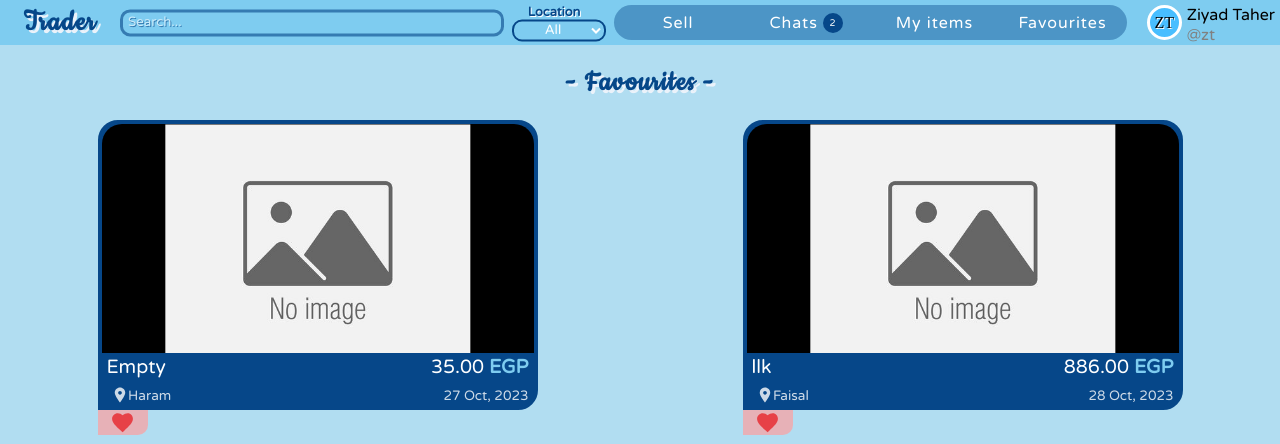
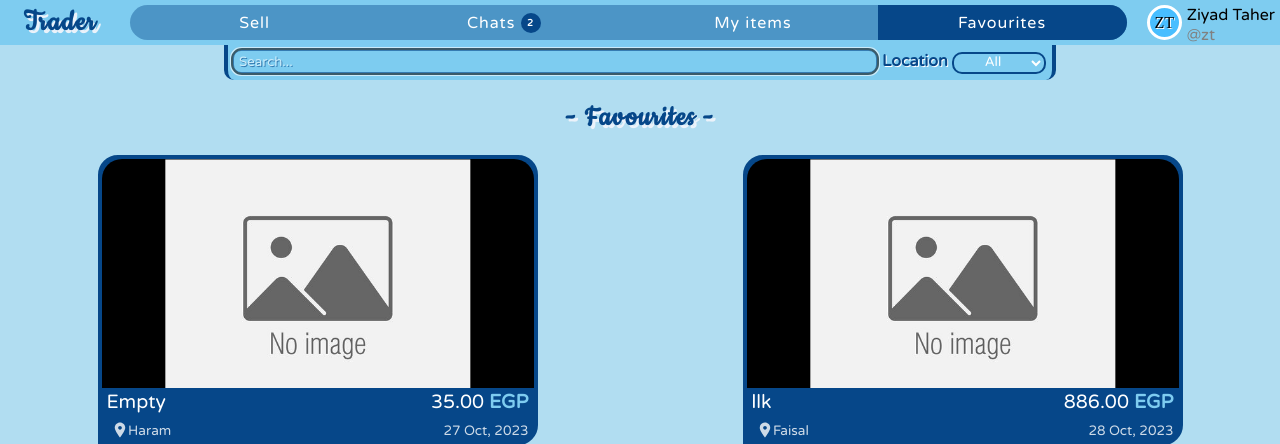
Before and after one commit to DeAdShOt99000/trader, a Flask app: page /favourites in a window 1280 px wide. Shown: the top 444 px of the page. Run offline with Flask 3, Linux system fonts and the light colour scheme; a user stored in the database is signed in; some libraries are stand-ins or nearby versions; some web fonts are replaced.

Commit message:
Improving UI

```diff
--- a/app/static/css/base.css
+++ b/app/static/css/base.css
@@ -21,8 +21,54 @@ nav {
     height: 45px;
 }
 
-.nav-search {
-    grid-template-columns: 120px 30% 100px 1fr auto;
+.search-location-cont {
+    display: grid;
+    grid-template-columns: 1fr auto;
+    padding: 3px;
+    background-color: #7eccf0;
+    height: 35px;
+    width: 65%;
+    margin: auto;
+    border-bottom-left-radius: 10px;
+    border-bottom-right-radius: 10px;
+    border-right: 4px solid #064789;
+    border-left: 4px solid #064789;
+}
+
+.search-location-cont .search {
+    border-radius: 10px;
+    padding: 5px;
+    height: 1.7rem;
+    border: 3px solid #064789;
+    background-color: #7eccf0;
+    opacity: 0.6;
+}
+
+.search-location-cont .search::placeholder {
+    color: white;
+    text-shadow: 1px 1px #064789;
+}
+
+.search-location-cont .search:hover {
+    opacity: 1;
+}
+
+.search-location-cont .location-cont {
+    padding: 3px;
+    color: #064789;
+    font-weight: bolder;
+    text-shadow: 1px 1px white;
+}
+
+.search-location-cont .location {
+    background-color: #7eccf0;
+    border: 2px solid #064789;
+    border-radius: 10px;
+    color: white;
+    width: fit-content;
+    height: fit-content;
+    padding: 0 3px;
+    text-align: center;
 }
 
 .app-name, .pge-header {
@@ -43,51 +89,6 @@ nav {
     transform: scale(104%);
 }
 
-nav .search {
-    position: relative;
-    top: 50%;
-    transform: translateY(-50%);
-    border-radius: 10px;
-    padding: 5px;
-    height: 1.7rem;
-    border: 3px solid #064789;
-    background-color: #7eccf0;
-    opacity: 0.6;
-}
-
-nav .search::placeholder {
-    color: white;
-    text-shadow: 1px 1px #064789;
-}
-
-nav .search:hover {
-    opacity: 1;
-}
-
-nav .location-cont {
-    position: relative;
-    top: 50%;
-    transform: translateY(-50%);
-    margin: 0 5px;
-    padding: 3px;
-    color: #064789;
-    font-weight: bolder;
-    font-size: 0.8rem;
-    text-shadow: 1px 1px white;
-    text-align: center;
-}
-
-nav .location {
-    background-color: #7eccf0;
-    border: 2px solid #064789;
-    border-radius: 10px;
-    color: white;
-    width: fit-content;
-    height: fit-content;
-    padding: 0 3px;
-    text-align: center;
-}
-
 .all-links {
     display: flex;
     justify-content: space-evenly;
@@ -97,6 +98,15 @@ nav .location {
     height: 35px;
     border-radius: 20px;
     margin: 5px 10px;
+}
+
+.all-links .selected {
+    background-color: #064789;
+}
+
+.all-links .selected .unread-msgs {
+    background-color: white;
+    color: #064789;
 }
 
 .all-links .nav-link:first-of-type {
@@ -132,6 +142,7 @@ nav .location {
     background-color: #064789;
     border-radius: 50%;
     font-size: 0.6rem;
+    font-weight: bolder;
     width: 20px;
     height: 20px;
     justify-content: center;
@@ -196,6 +207,7 @@ nav .location {
     background-color: #064789;
     text-align: center;
     padding: 5px 10px;
+    border-top: 3.5px solid #B1DDF1;
 }
 
 .logout, .login, .signup {
@@ -205,7 +217,7 @@ nav .location {
 }
 
 .logout {
-    bottom: -30px;
+    bottom: -32px;
     left: 50%;
     transform: translateX(-50%);
 }
@@ -215,7 +227,7 @@ nav .location {
 }
 
 .login-signup {
-    bottom: -54px;
+    bottom: -56px;
     flex-direction: column;
     align-items: center;
     gap: 5px;
@@ -238,3 +250,19 @@ nav .location {
     z-index: 2;
     opacity: 0;
 }
+
+@media screen and (max-width: 650px){
+    .search-location-cont {
+        width: 100%;
+    }
+
+    .all-links {
+        font-size: 0.8rem;
+        margin: 5px 3px;
+    }
+
+    nav {
+        grid-template-columns: 85px 1fr auto;
+    }
+
+}
--- a/app/static/js/search-location.js
+++ b/app/static/js/search-location.js
@@ -7,6 +7,8 @@
     // Get DOM elements for location dropdown and search input
     const location = document.querySelector('.location');
     const search = document.querySelector('.search');
+
+    search.focus();
 
     // Function to highlight search results in the given text
     function highlight(text, word){
--- a/app/templates/all-contacts.html
+++ b/app/templates/all-contacts.html
@@ -6,6 +6,8 @@
     <link rel="stylesheet" href="{{ url_for('static', filename='css/all-contacts.css') }}">
     <script src="{{ url_for('static', filename='js/all-contacts.js') }}" defer></script>
 {% endblock head %}
+
+{% block all_contacts_page %}selected{% endblock %}
 
 {% block content %}
 
--- a/app/templates/auth/login.html
+++ b/app/templates/auth/login.html
@@ -47,4 +47,7 @@
         </fieldset>
         <h4 class="signup-login-switch">Don't have an account? <a href="{{ url_for('signup') }}{% if next %}?next={{ next }}{% endif %}">Sign Up!</a></h4>
     </form>
+    <script>
+        document.getElementById('username_email').focus();
+    </script>
 {% endblock %}
--- a/app/templates/base.html
+++ b/app/templates/base.html
@@ -8,8 +8,7 @@
     <link rel="stylesheet" href="{{ url_for('static', filename='css/partials/user-card.css') }}">
     <link rel="shortcut icon" href="{{ url_for('static', filename='favicon.ico') }}" type="image/x-icon">
     <script src="{{ url_for('static', filename='js/base.js') }}" defer></script>
-    {% block head %}
-    {% endblock %}
+    {% block head %}{% endblock %}
 </head>
 <body>
     {% block nav %}
@@ -17,14 +16,11 @@
             <nav class="{% block nav_search %}{% endblock %}">
                 <a href="{{ url_for('index') }}" class="app-name">Trader</a>
 
-                {% block search_location %}
-                {% endblock %}
-
                 <div class="all-links">
-                    <a href="{{ url_for('sell') }}" class="nav-link">Sell</a>
-                    <a href="{{ url_for('all_contacts') }}" class="nav-link">Chats <span class="unread-msgs"></span></a>
-                    <a href="{{ url_for('my_items') }}" class="nav-link">My items</a>
-                    <a href="{{ url_for('favourites') }}" class="nav-link">Favourites</a>
+                    <a href="{{ url_for('sell') }}" class="nav-link {% block sell_page %}{% endblock %}">Sell</a>
+                    <a href="{{ url_for('all_contacts') }}" class="nav-link {% block all_contacts_page %}{% endblock %}">Chats <span class="unread-msgs"></span></a>
+                    <a href="{{ url_for('my_items') }}" class="nav-link {% block my_items_page %}{% endblock %}">My items</a>
+                    <a href="{{ url_for('favourites') }}" class="nav-link {% block favourites_page %}{% endblock %}">Favourites</a>
                 </div>
 
                 <div class="user-card-cont">
@@ -39,17 +35,18 @@
                         </div>
                     {% endif %}
                 </div>
+            </nav>
 
-            </nav>
+            {% block search_location %}{% endblock search_location %}
         </header>
 
         {% for category, message in get_flashed_messages(with_categories=true) %}
             <div class="{{ category }}-message">{{ message }}</div>
         {% endfor %}
-    {% endblock %}
 
-    {% block content %}
-    {% endblock %}
+    {% endblock nav %}
+
+    {% block content %}{% endblock content %}
 
     {% block unread_msgs_script %}
         {% if current_user.is_authenticated %}
@@ -84,6 +81,6 @@
                 })()
             </script>
         {% endif %}
-    {% endblock %}
+    {% endblock unread_msgs_script %}
 </body>
 </html>
--- a/app/templates/favourites.html
+++ b/app/templates/favourites.html
@@ -7,20 +7,10 @@
     <script src="{{ url_for('static', filename='js/search-location.js') }}" defer></script>
 {% endblock %}
 
-{% block nav_search %}nav-search{% endblock %}
+{% block favourites_page %}selected{% endblock %}
+
 {% block search_location %}
-    <input type="search" class="search" placeholder="Search...">
-    <div class="location-cont">
-        <div>Location</div>
-        <select name="location" class="location" title="Location">
-            <option class="all" value="">All</option>
-            <option class="maadi" value="maadi">Maadi</option>
-            <option class="october" value="october">6 October</option>
-            <option class="faisal" value="faisal">Faisal</option>
-            <option class="madenti" value="madenti">Madenti</option>
-            <option class="haram" value="haram">Haram</option>
-        </select>
-    </div>
+    {% include 'partials/search-location.html' %}
 {% endblock %}
 
 {% block content %}
--- /dev/null
+++ b/app/templates/partials/search-location.html
@@ -0,0 +1,14 @@
+<div class="search-location-cont">
+    <input type="search" class="search" placeholder="Search...">
+    <div class="location-cont">
+        <span>Location</span>
+        <select name="location" class="location" title="Location">
+            <option class="all" value="">All</option>
+            <option class="maadi" value="maadi">Maadi</option>
+            <option class="october" value="october">6 October</option>
+            <option class="faisal" value="faisal">Faisal</option>
+            <option class="madenti" value="madenti">Madenti</option>
+            <option class="haram" value="haram">Haram</option>
+        </select>
+    </div>
+</div>
--- a/app/templates/sell.html
+++ b/app/templates/sell.html
@@ -5,6 +5,8 @@
 {% block head %}
     <link rel="stylesheet" href="{{ url_for('static', filename='css/sell-edit.css') }}">
 {% endblock %}
+
+{% block sell_page %}selected{% endblock %}
 
 {% block content %}
     <header class="pge-header">- Sell -</header>
@@ -59,4 +61,7 @@
 
         {{ form.submit(class="input-field") }}
     </form>
+    <script>
+        document.getElementById('title').focus();
+    </script>
 {% endblock %}
--- a/app/templates/single-chat.html
+++ b/app/templates/single-chat.html
@@ -7,6 +7,8 @@
     <link rel="stylesheet" href="{{ url_for('static', filename='css/partials/user-card.css') }}">
     <script src="{{ url_for('static', filename='js/single-chat.js') }}" defer></script>
 {% endblock head %}
+
+{% block all_contacts_page %}selected{% endblock %}
 
 {% block content %}
 <div class="all-container">
```
Also changed, not shown: app/templates/index.html (+1 -13 lines), app/templates/my-items.html (+3 -13 lines). Lines whose indentation alone changed are shown as unchanged.
